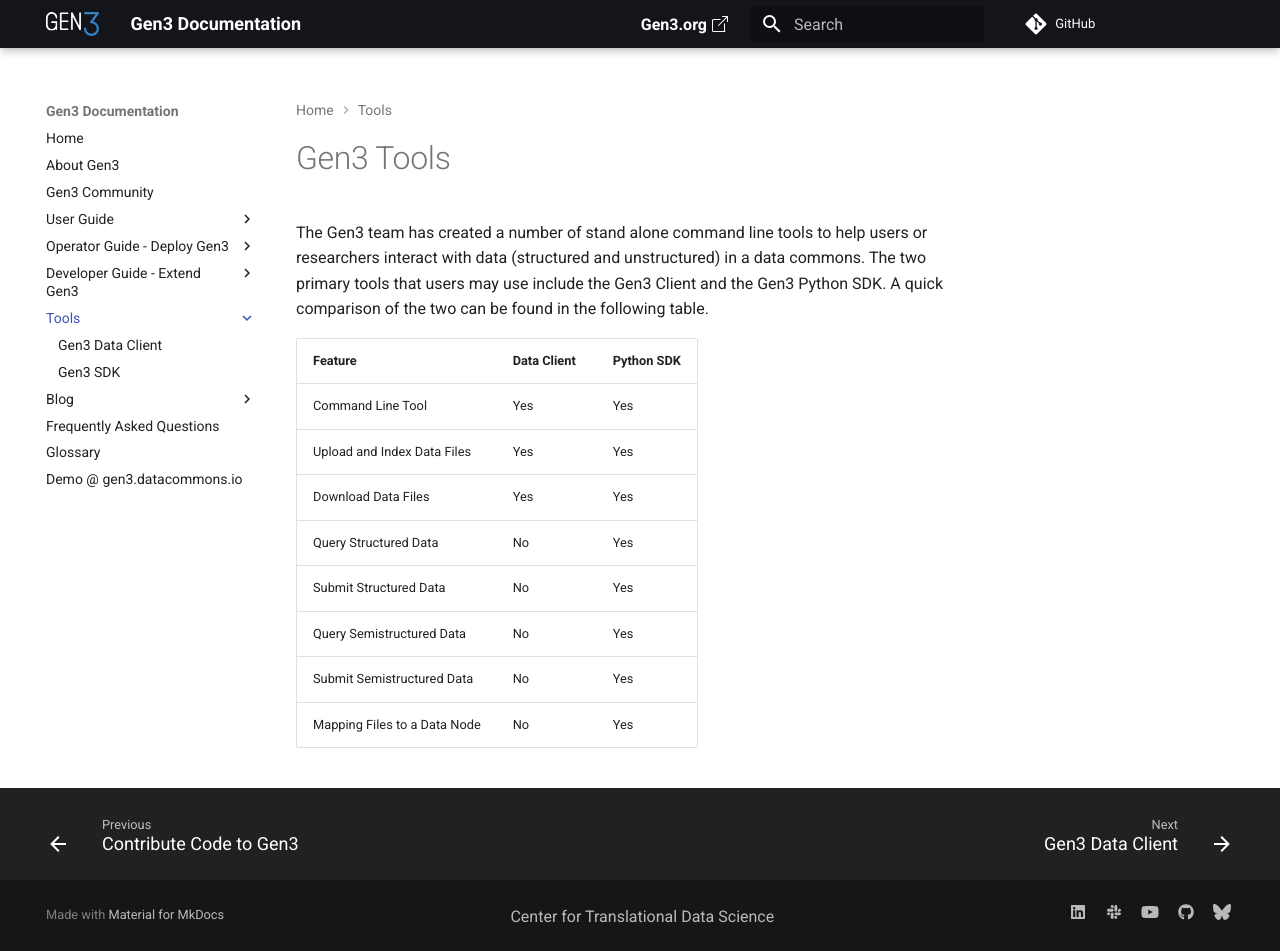
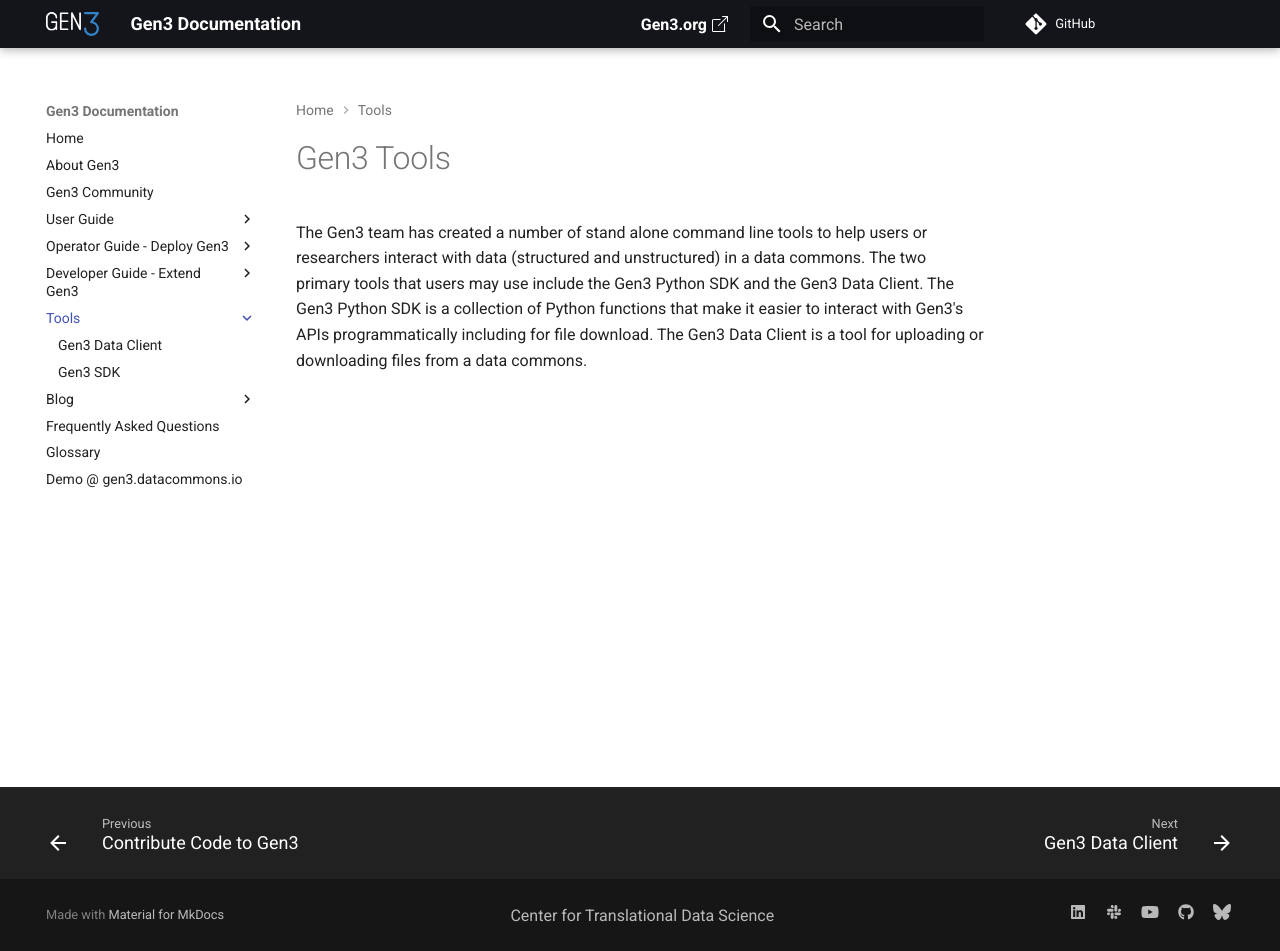
Before and after one commit to uc-cdis/docs-gen3, an MkDocs documentation site: the page built from docs/gen3-resources/tools/index.md, in a window 1280 px wide and 951 px high. Built offline with MkDocs 1.6.1 and Material for MkDocs 9.7.7, drawn with Linux system fonts in a browser that asks for light colours; comment, search, counter and statistics services are not loaded.

Commit message:
Update index.md

```diff
--- a/docs/gen3-resources/tools/index.md
+++ b/docs/gen3-resources/tools/index.md
@@ -1,16 +1,3 @@
 # Gen3 Tools
 
-The Gen3 team has created a number of stand alone command line tools to help users or researchers interact with data (structured and unstructured) in a data commons.  The two primary tools that users may use include the Gen3 Client and the Gen3 Python SDK.  A quick comparison of the two can be found in the following table.
-
-
-
-| Feature | Data Client | Python SDK |
-|---|---|---|
-| Command Line Tool | Yes | Yes |
-| Upload and Index Data Files | Yes | Yes |
-| Download Data Files | Yes | Yes |
-| Query Structured Data | No | Yes |
-| Submit Structured Data | No | Yes |
-| Query Semistructured Data | No | Yes |
-| Submit Semistructured Data | No | Yes|
-| Mapping Files to a Data Node | No | Yes|
+The Gen3 team has created a number of stand alone command line tools to help users or researchers interact with data (structured and unstructured) in a data commons.  The two primary tools that users may use include the Gen3 Python SDK and the Gen3 Data Client.  The Gen3 Python SDK is a collection of Python functions that make it easier to interact with Gen3's APIs programmatically including for file download.  The Gen3 Data Client is a tool for uploading or downloading files from a data commons.
```
